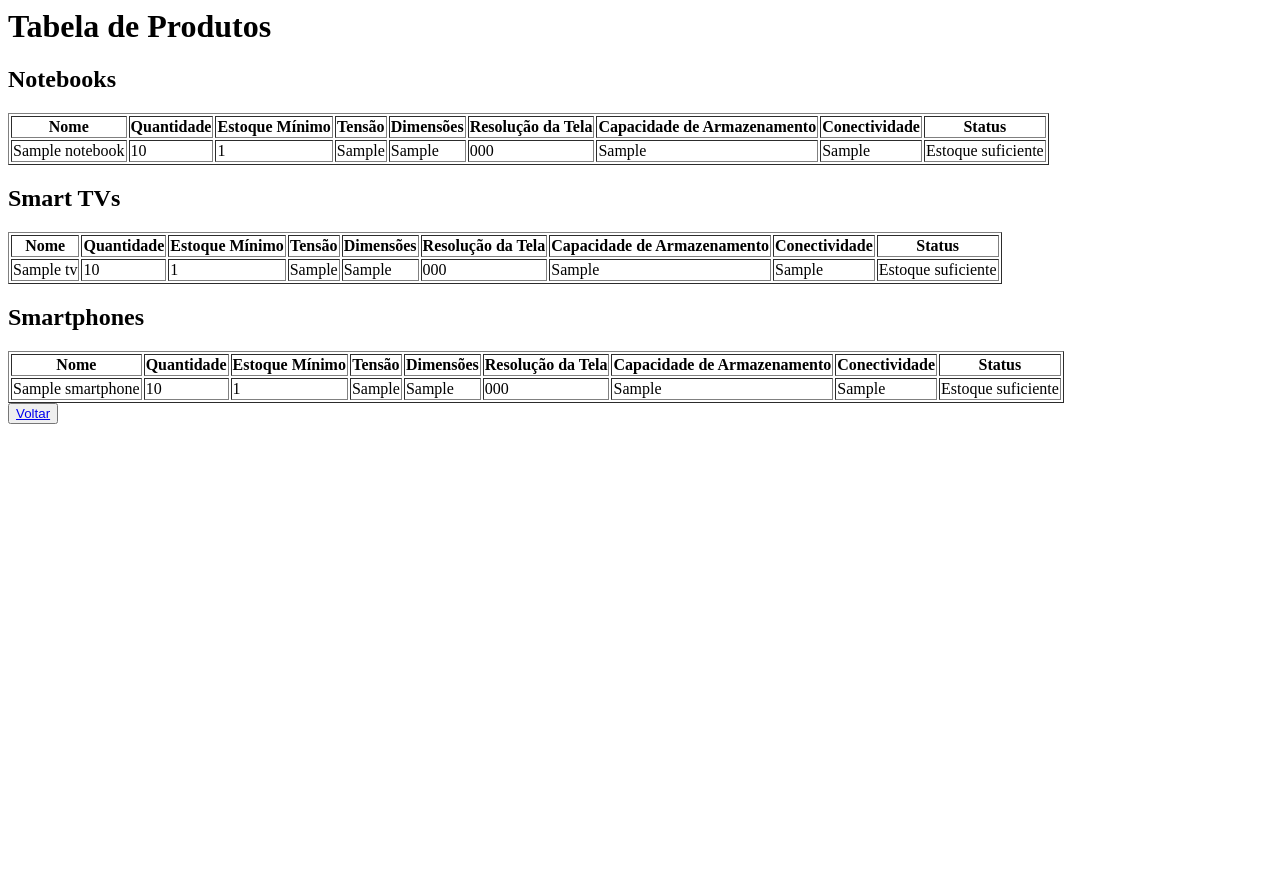
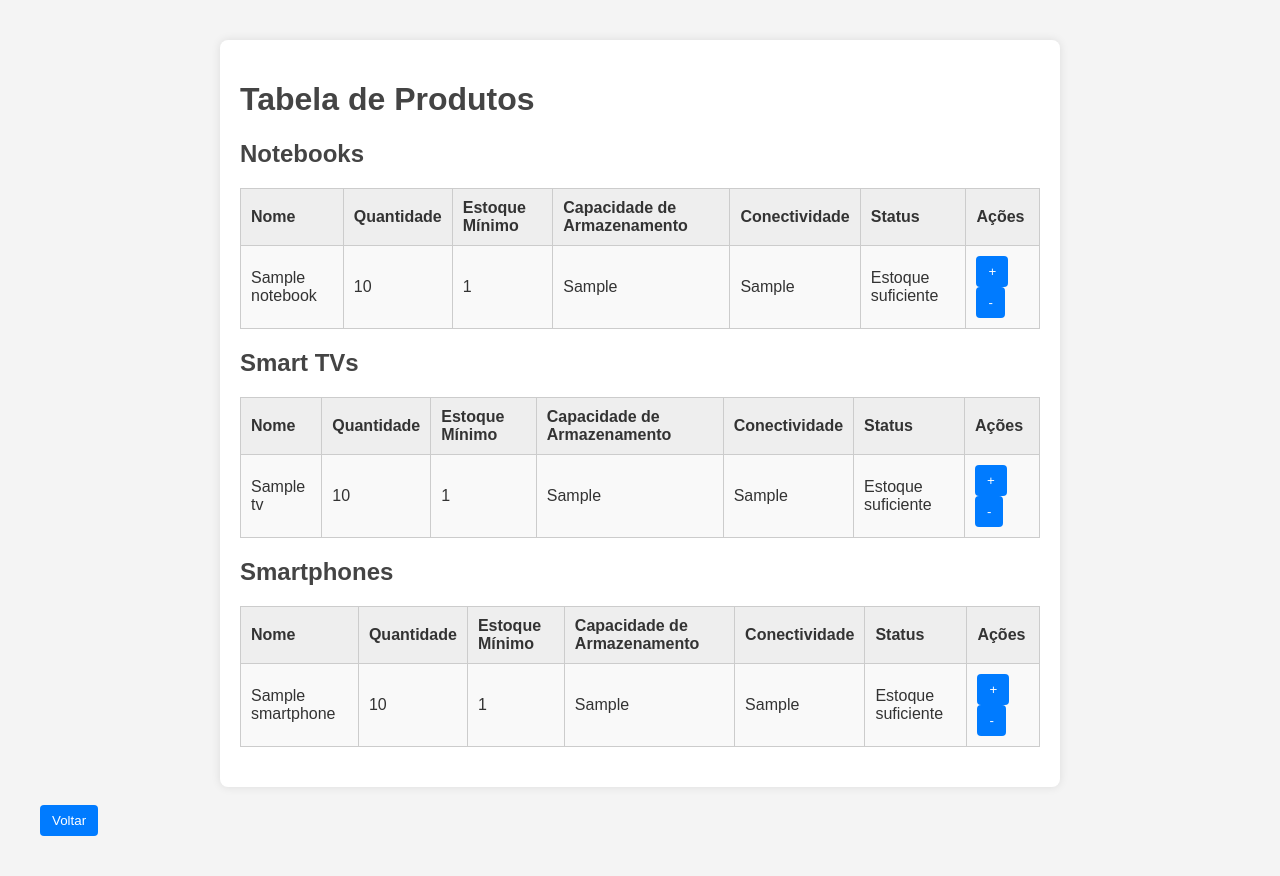
Before and after one commit to gideaodsantos-Senai/simulado, a PHP site: page /tabela.php in a window 1280 px wide. Before the commit the page ends 424 px from the top, so only its background shows below. Run offline with PHP 8.4, Linux system fonts and the light colour scheme; tables that the repository leaves empty hold one stand-in row (values such as "Sample post").

Commit message:
CSS básico e sistema de inserir e subtrair dados da tabela

```diff
--- a/index.php
+++ b/index.php
@@ -12,9 +12,11 @@ if (!isset($_SESSION['usuario_id'])) {
     <meta charset="UTF-8">
     <meta name="viewport" content="width=device-width, initial-scale=1.0">
     <title>Painel</title>
+    <link rel="stylesheet" href="style.css">
 </head>
 <body>
-    <h1>Olá, <?php echo htmlspecialchars($_SESSION['usuario_nome']); ?>!</h1>
+    <div class="container">
+        <h1>Olá, <?php echo htmlspecialchars($_SESSION['usuario_nome']); ?>!</h1>
     <p>Bem-vindo ao sistema.</p>
 
     <ul>
@@ -22,5 +24,6 @@ if (!isset($_SESSION['usuario_id'])) {
         <li><a href="tabela.php">Gestão de Estoque</a></li>
         <li><a href="logout.php">Sair</a></li>
     </ul>
+    </div>
 </body>
 </html>
--- a/login.php
+++ b/login.php
@@ -37,9 +37,11 @@ if ($_SERVER['REQUEST_METHOD'] === 'POST') {
     <meta charset="UTF-8">
     <meta name="viewport" content="width=device-width, initial-scale=1.0">
     <title>Login</title>
+    <link rel="stylesheet" href="style.css">
 </head>
 <body>
-    <h1>Login</h1>
+    <div class="container">
+        <h1>Login</h1>
 
     <?php if ($erro): ?>
         <p style="color: red;"><?php echo $erro; ?></p>
@@ -56,5 +58,6 @@ if ($_SERVER['REQUEST_METHOD'] === 'POST') {
     </form>
 
     <p>Não tem uma conta? <a href="registro.php">Cadastre-se aqui</a></p>
+    </div>
 </body>
 </html>
--- a/registro.php
+++ b/registro.php
@@ -33,9 +33,11 @@ if ($_SERVER['REQUEST_METHOD'] === 'POST') {
     <meta charset="UTF-8">
     <meta name="viewport" content="width=device-width, initial-scale=1.0">
     <title>Registro</title>
+    <link rel="stylesheet" href="style.css">
 </head>
 <body>
-    <h1>Criar Conta</h1>
+    <div class="container">
+        <h1>Criar Conta</h1>
 
     <?php if ($erro): ?>
         <p style="color: red;"><?php echo $erro; ?></p>
@@ -55,5 +57,6 @@ if ($_SERVER['REQUEST_METHOD'] === 'POST') {
     </form>
 
     <p><a href="login.php">Já tem conta? Login</a></p>
+    </div>
 </body>
 </html>
--- /dev/null
+++ b/style.css
@@ -0,0 +1,67 @@
+body {
+    font-family: Arial, sans-serif;
+    background-color: #f4f4f4;
+    margin: 40px;
+    color: #333;
+}
+
+h1, h2 {
+    color: #444;
+}
+
+table {
+    width: 100%;
+    border-collapse: collapse;
+    background: white;
+    margin-bottom: 20px;
+}
+
+table, th, td {
+    border: 1px solid #ccc;
+}
+
+th, td {
+    padding: 10px;
+    text-align: left;
+}
+
+th {
+    background-color: #eee;
+}
+
+tr:nth-child(even) {
+    background-color: #f9f9f9;
+}
+
+button, .btn {
+    padding: 8px 12px;
+    cursor: pointer;
+    background-color: #007bff;
+    color: white;
+    border: none;
+    border-radius: 4px;
+}
+
+button:hover {
+    background-color: #0056b3;
+}
+
+.container {
+    max-width: 800px;
+    margin: auto;
+    background: white;
+    padding: 20px;
+    border-radius: 8px;
+    box-shadow: 0 0 10px rgba(0,0,0,0.1);
+}
+
+form {
+    margin-bottom: 20px;
+}
+
+input {
+    padding: 8px;
+    width: 100%;
+    margin-bottom: 10px;
+    box-sizing: border-box;
+}
--- a/tabela.php
+++ b/tabela.php
@@ -6,11 +6,12 @@ $pass = '';
 
 $conn = new mysqli($host, $user, $pass, $db);
 
+echo "<div class='container'>";
+echo "<h1>Tabela de Produtos</h1>";
+
+// Notebooks
 $sql1 = "SELECT * FROM notebooks";
 $result1 = $conn->query($sql1);
-
-echo "<h1>Tabela de Produtos</h1>";
-
 echo "<h2>Notebooks</h2>";
 if ($result1->num_rows > 0) {
     echo "<table border='1'>
@@ -18,140 +19,107 @@ if ($result1->num_rows > 0) {
     <th>Nome</th>
     <th>Quantidade</th>
     <th>Estoque Mínimo</th>
-    <th>Tensão</th>
-    <th>Dimensões</th>
-    <th>Resolução da Tela</th>
     <th>Capacidade de Armazenamento</th>
     <th>Conectividade</th>
     <th>Status</th>
+    <th>Ações</th>
     </tr>";
     while ($row = $result1->fetch_assoc()) {
-
-        $estoque_baixo1 = $row['quantidade'] < $row['estoque_min'];
+        $estoque_baixo = $row['quantidade'] < $row['estoque_min'];
         echo "<tr>";
-
         echo "<td>" . $row['nome'] . "</td>";
         echo "<td>" . $row['quantidade'] . "</td>";
         echo "<td>" . $row['estoque_min'] . "</td>";
-        echo "<td>" . $row['tensao'] . "</td>";
-        echo "<td>" . $row['dimensoes'] . "</td>";
-        echo "<td>" . $row['resolucao_tela'] . "</td>";
         echo "<td>" . $row['capacidade_arma'] . "</td>";
         echo "<td>" . $row['conectividade'] . "</td>";
-
-        if ($estoque_baixo1) {
-            echo "<td>Atenção: Estoque baixo!</td>";
-        } else {
-            echo "<td>Estoque suficiente</td>";
-        }
-
+        echo "<td>" . ($estoque_baixo ? "Atenção: Estoque baixo!" : "Estoque suficiente") . "</td>";
+        echo "<td>
+            <a href='atualizar_estoque.php?tabela=notebooks&id=" . $row['idnotebooks'] . "&operacao=inc'><button>+</button></a>
+            <a href='atualizar_estoque.php?tabela=notebooks&id=" . $row['idnotebooks'] . "&operacao=dec'><button>-</button></a>
+        </td>";
         echo "</tr>";
-
     }
     echo "</table>";
-} else {
-    echo "0 resultados para Notebooks";
-}
+} else { echo "0 resultados para Notebooks"; }
 
-$sql1 = "SELECT * FROM smart_tvs";
-$result1 = $conn->query($sql1);
-
+// Smart TVs
+$sql2 = "SELECT * FROM smart_tvs";
+$result2 = $conn->query($sql2);
 echo "<h2>Smart TVs</h2>";
-if ($result1->num_rows > 0) {
+if ($result2->num_rows > 0) {
     echo "<table border='1'>
     <tr>
     <th>Nome</th>
     <th>Quantidade</th>
     <th>Estoque Mínimo</th>
-    <th>Tensão</th>
-    <th>Dimensões</th>
-    <th>Resolução da Tela</th>
     <th>Capacidade de Armazenamento</th>
     <th>Conectividade</th>
     <th>Status</th>
+    <th>Ações</th>
     </tr>";
-    while ($row = $result1->fetch_assoc()) {
-
-        $estoque_baixo2 = $row['quantidade'] < $row['estoque_min'];
+    while ($row = $result2->fetch_assoc()) {
+        $estoque_baixo = $row['quantidade'] < $row['estoque_min'];
         echo "<tr>";
-
         echo "<td>" . $row['nome'] . "</td>";
         echo "<td>" . $row['quantidade'] . "</td>";
         echo "<td>" . $row['estoque_min'] . "</td>";
-        echo "<td>" . $row['tensao'] . "</td>";
-        echo "<td>" . $row['dimensoes'] . "</td>";
-        echo "<td>" . $row['resolucao_tela'] . "</td>";
         echo "<td>" . $row['capacidade_arma'] . "</td>";
         echo "<td>" . $row['conectividade'] . "</td>";
-
-        if ($estoque_baixo2) {
-            echo "<td>Atenção: Estoque baixo!</td>";
-        } else {
-            echo "<td>Estoque suficiente</td>";
-        }
-
+        echo "<td>" . ($estoque_baixo ? "Atenção: Estoque baixo!" : "Estoque suficiente") . "</td>";
+        echo "<td>
+            <a href='atualizar_estoque.php?tabela=smart_tvs&id=" . $row['idsmart_tvs'] . "&operacao=inc'><button>+</button></a>
+            <a href='atualizar_estoque.php?tabela=smart_tvs&id=" . $row['idsmart_tvs'] . "&operacao=dec'><button>-</button></a>
+        </td>";
         echo "</tr>";
     }
     echo "</table>";
-} else {
-    echo "0 resultados para Smart TVs";
-}
+} else { echo "0 resultados para Smart TVs"; }
 
-$sql1 = "SELECT * FROM smartphones";
-$result1 = $conn->query($sql1);
-
+// Smartphones
+$sql3 = "SELECT * FROM smartphones";
+$result3 = $conn->query($sql3);
 echo "<h2>Smartphones</h2>";
-if ($result1->num_rows > 0) {
+if ($result3->num_rows > 0) {
     echo "<table border='1'>
     <tr>
     <th>Nome</th>
     <th>Quantidade</th>
     <th>Estoque Mínimo</th>
-    <th>Tensão</th>
-    <th>Dimensões</th>
-    <th>Resolução da Tela</th>
     <th>Capacidade de Armazenamento</th>
     <th>Conectividade</th>
     <th>Status</th>
+    <th>Ações</th>
     </tr>";
-    while ($row = $result1->fetch_assoc()) {
-
-        $estoque_baixo3 = $row['quantidade'] < $row['estoque_min'];
+    while ($row = $result3->fetch_assoc()) {
+        $estoque_baixo = $row['quantidade'] < $row['estoque_min'];
         echo "<tr>";
         echo "<td>" . $row['nome'] . "</td>";
         echo "<td>" . $row['quantidade'] . "</td>";
         echo "<td>" . $row['estoque_min'] . "</td>";
-        echo "<td>" . $row['tensao'] . "</td>";
-        echo "<td>" . $row['dimensoes'] . "</td>";
-        echo "<td>" . $row['resolucao_tela'] . "</td>";
         echo "<td>" . $row['capacidade_arma'] . "</td>";
         echo "<td>" . $row['conectividade'] . "</td>";
-
-        if ($estoque_baixo3) {
-            echo "<td>Atenção: Estoque baixo!</td>";
-        } else {
-            echo "<td>Estoque suficiente</td>";
-        }
-
+        echo "<td>" . ($estoque_baixo ? "Atenção: Estoque baixo!" : "Estoque suficiente") . "</td>";
+        echo "<td>
+            <a href='atualizar_estoque.php?tabela=smartphones&id=" . $row['idsmartphones'] . "&operacao=inc'><button>+</button></a>
+            <a href='atualizar_estoque.php?tabela=smartphones&id=" . $row['idsmartphones'] . "&operacao=dec'><button>-</button></a>
+        </td>";
         echo "</tr>";
     }
     echo "</table>";
-} else {
-    echo "0 resultados para Smartphones";
-}
+} else { echo "0 resultados para Smartphones"; }
+echo "</div>";
 ?>
 
 <!DOCTYPE html>
 <html lang="en">
-
 <head>
     <meta charset="UTF-8">
     <meta name="viewport" content="width=device-width, initial-scale=1.0">
     <title>Tabela de Produtos</title>
+    <link rel="stylesheet" href="style.css">
 </head>
-
 <body>
-    <button><a href="index.php">Voltar</a></button>
+    <br>
+    <button onclick="location.href='index.php'">Voltar</button>
 </body>
-
 </html>
```
Also changed, not shown: atualizar_estoque.php (added, +35 -0 lines).
